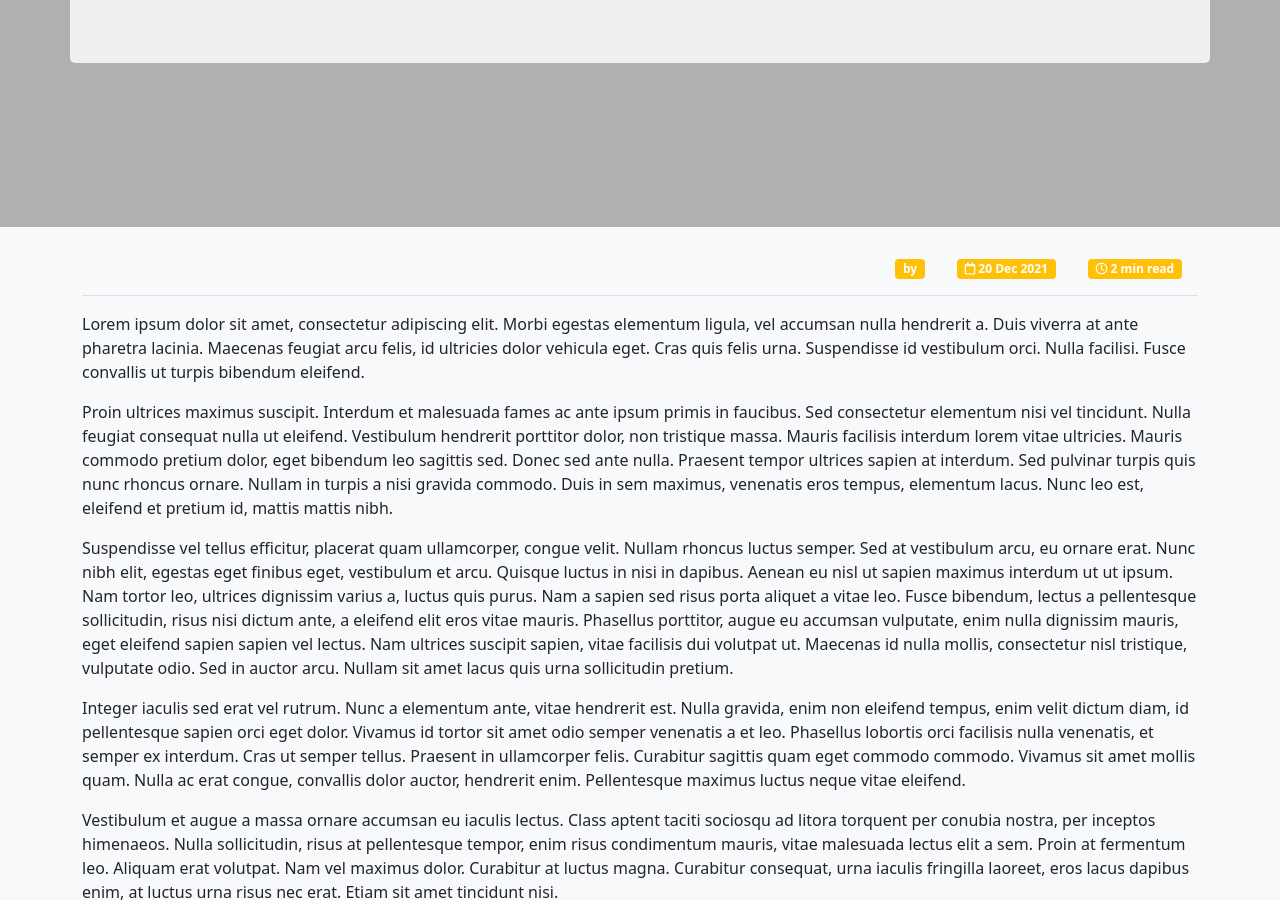
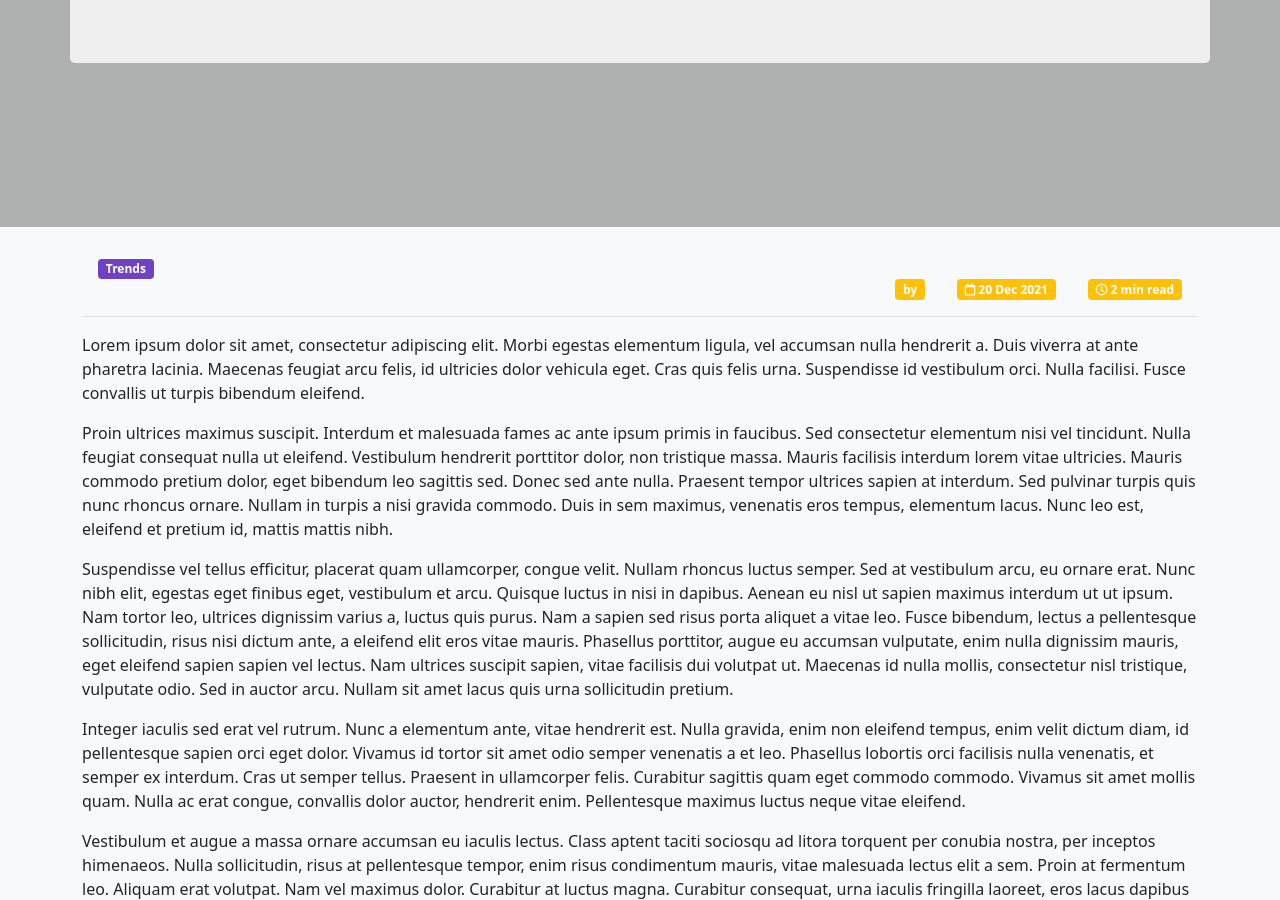
Before and after one commit to MrKoubyak/Symphony, a Jekyll site: the page built from _posts/2021-12-20-post-02.md, in a window 1280 px wide and 900 px high, scrolled down 413 px. Built offline with Jekyll 4.4.1, drawn with Linux system fonts in a browser that asks for light colours; some web fonts are replaced.

Commit message:
Update Category

```diff
--- a/_includes/meta.html
+++ b/_includes/meta.html
@@ -7,7 +7,7 @@
 {% if categories %}
     <ul id="categories" class="nav">
     {% for category in categories %}
-        <li class="nav-item mx-3 badge bg-primary">{{ category | first }}</li>
+        <li class="nav-item mx-3 badge bg-primary">{{ category }}</li>
     {% endfor %}
     </ul>
 {% endif %}
```
